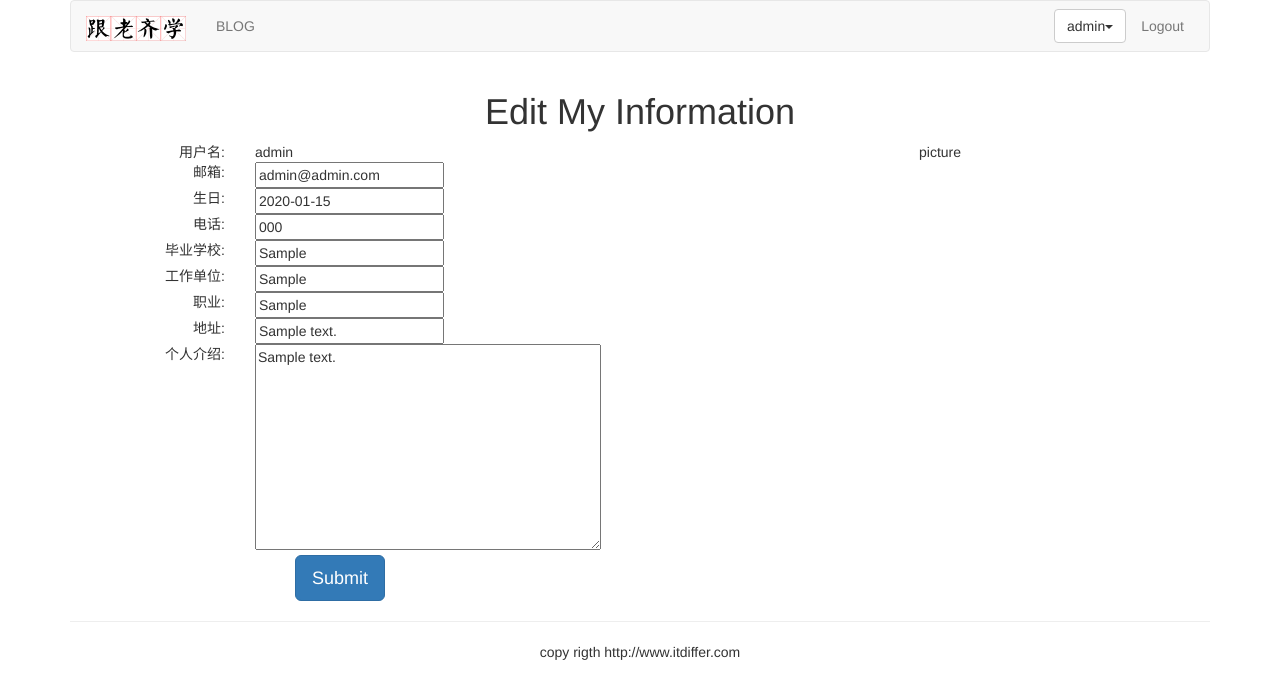
After one commit to liuchangfu/Blog, a Django app: page /account/edit-my-information/ in a window 1280 px wide. The commit adds this page. Shown: the top 699 px of the page. Run offline with Django 3.2, Linux system fonts and the light colour scheme; a user stored in the database is signed in; data comes from the database, SQL or seed files in the repository; tables that the repository leaves empty hold one stand-in row (values such as "Sample post"); some libraries are stand-ins or nearby versions.

```diff
--- a/Blog/settings.py
+++ b/Blog/settings.py
@@ -37,6 +37,7 @@ INSTALLED_APPS = [
     'django.contrib.staticfiles',
     'myblog',
     'account',
+    'password_reset',
 ]
 
 MIDDLEWARE = [
--- a/Blog/urls.py
+++ b/Blog/urls.py
@@ -20,4 +20,5 @@ urlpatterns = [
     path('admin/', admin.site.urls),
     path('blog/', include('myblog.urls'), name='myblog'),
     path('account/', include('account.urls'), name='account'),
+    path('pwd_reset/', include(('password_reset.urls', 'pwd_reset'), namespace='pwd_reset')),
 ]
--- a/account/forms.py
+++ b/account/forms.py
@@ -1,7 +1,7 @@
 # _*_ coding:utf-8 _*_
 from django import forms
 from django.contrib.auth.models import User
-from .models import UserProfile
+from .models import UserProfile, UserInfo
 
 
 class LoginForm(forms.Form):
@@ -23,7 +23,20 @@ class RegistrationForm(forms.ModelForm):
             raise forms.ValidationError('password do not match.')
         return cd['password2']
 
+
 class UserProfileForm(forms.ModelForm):
     class Meta:
         model = UserProfile
-        fields = ('phone','birth')
+        fields = ('phone', 'birth')
+
+
+class UserInfoForm(forms.ModelForm):
+    class Meta:
+        model = UserInfo
+        fields = ('school','company', 'profession', 'address', 'aboutme')
+
+
+class UserForm(forms.ModelForm):
+    class Meta:
+        model = User
+        fields = ('email',)
--- a/account/urls.py
+++ b/account/urls.py
@@ -10,23 +10,39 @@ app_name = 'account'
 urlpatterns = [
     # path('login/', views.user_login, name='user_login'), # 自定义登录
     path('login/', LoginView.as_view(), name='user_login'),  # django内置登录
+
     path('new-login/', LoginView.as_view(template_name='account/login.html'), name='user_login'),
+
     path('logout/', LogoutView.as_view(template_name='account/logout.html'), name='user_logout'),
+
     path('register/', views.register, name='user_register'),
+
     path('password-change/', PasswordChangeView.as_view(template_name='account/password_change_form.html',
-                                                        success_url='account/password_change_done',
+                                                        success_url='/account/password-change-done',
                                                         ), name='password_change'),
-    path('password-change-done', PasswordChangeDoneView.as_view(template_name='account/password_change_done.html'),
+
+    path('password-change-done/', PasswordChangeDoneView.as_view(template_name='account/password_change_done.html'),
          name='password_change_done'),
-    path('password-reset', PasswordResetView.as_view(template_name='account/password_reset_form.html',
-                                                     email_template_name='account/password_reset_email.html',
-                                                     subject_template_name='account/password_reset_subject.txt',
-                                                     )),
-    path('password-reset-done/', PasswordResetDoneView.as_view(template_name='account/password_reset_done.html')),
+
+    path('password-reset/', PasswordResetView.as_view(template_name='account/password_reset_form.html',
+                                                      email_template_name='account/password_reset_email.html',
+                                                      success_url='/account/password-reset-done',
+                                                      subject_template_name='account/password_reset_subject.txt',
+                                                      ), name='password_reset'),
+
+    path('password-reset-done/', PasswordResetDoneView.as_view(template_name='account/password_reset_done.html'),
+         name='password_reset_done'),
+
     path('password-reset-confirm/<uidb64>/<token>/',
          PasswordResetConfirmView.as_view(template_name='account/password_reset_confirm.html',
-                                          success_url='account/password_reset_complete')),
+                                          success_url='/account/password-reset-complete'),
+         name='password_reset_confirm'),
+
     path('password-reset-complete/',
-         PasswordResetCompleteView.as_view(template_name='account/password_reset_complete.html')),
+         PasswordResetCompleteView.as_view(template_name='account/password_reset_complete.html'),
+         name='password_reset_complete'),
 
+    path('my-information/', views.myself, name='my_informaiton'),
+
+    path('edit-my-information/', views.myself_edit, name='edit_my_informaiton'),
 ]
--- a/account/views.py
+++ b/account/views.py
@@ -1,7 +1,11 @@
 from django.shortcuts import render
 from django.http import HttpResponse
 from django.contrib.auth import authenticate, login
-from .forms import LoginForm, RegistrationForm, UserProfileForm
+from .forms import LoginForm, RegistrationForm, UserProfileForm, UserForm, UserInfoForm
+from django.contrib.auth.decorators import login_required
+from django.contrib.auth.models import User
+from .models import UserProfile, UserInfo
+from django.http import HttpResponseRedirect
 
 
 # Create your views here.
@@ -38,6 +42,7 @@ def register(request):
             new_profile = userprofile_form.save(commit=False)
             new_profile.user = new_user
             new_profile.save()
+            UserInfo.objects.create(user=new_user)
             return HttpResponse('Successfully!!')
         else:
             return HttpResponse('Sorry,your can not register.')
@@ -45,3 +50,50 @@ def register(request):
         user_form = RegistrationForm()
         userprofile_form = UserProfileForm()
         return render(request, 'account/register.html', {'form': user_form, 'profile': userprofile_form})
+
+
+@login_required(login_url='/account/login/')
+def myself(request):
+    # user = User.objects.filter(username=request.user.username)
+    # userprofile = UserProfile.objects.filter(user=user)
+    # userinfo = UserInfo.objects.filter(user=user)
+    user = User.objects.get(username=request.user.username)
+    userprofile = UserProfile.objects.get(user=user)
+    userinfo = UserInfo.objects.get(user=user)
+    return render(request, 'account/myself.html', {'user': user, "userinfo": userinfo, "userprofile": userprofile})
+
+
+@login_required(login_url='/account/login/')
+def myself_edit(request):
+    user = User.objects.get(username=request.user.username)
+    userprofile = UserProfile.objects.get(user=request.user)
+    userinfo = UserInfo.objects.get(user=request.user)
+
+    if request.method == 'POST':
+        user_form = UserForm(request.POST)
+        userprofile_form = UserProfileForm(request.POST)
+        userinfo_form = UserInfoForm(request.POST)
+        if user_form.is_valid() * userprofile_form.is_valid() * userinfo_form.is_valid():
+            user_cd = user_form.cleaned_data
+            userprofile_cd = userprofile_form.cleaned_data
+            userinfo_cd = userinfo_form.cleaned_data
+            user.email = user_cd['email']
+            userprofile.birth = userprofile_cd['birth']
+            userprofile.phone = userprofile_cd['phone']
+            userinfo.school = userinfo_cd['school']
+            userinfo.company = userinfo_cd['company']
+            userinfo.profession = userinfo_cd['profession']
+            userinfo.address = userinfo_cd['address']
+            userinfo.aboutme = userinfo_cd['aboutme']
+            user.save()
+            userprofile.save()
+            userinfo.save()
+        return HttpResponseRedirect('/account/my-information/')
+    else:
+        user_form = UserForm(instance=request.user)
+        userprofile_form = UserProfileForm(initial={'birth': userprofile.birth, "phone": userprofile.phone})
+        userinfo_form = UserInfoForm(
+            initial={"school": userinfo.school, "company": userinfo.company, "profession": userinfo.profession,
+                     "address": userinfo.address, "aboutme": userinfo.aboutme})
+        return render(request, "account/myself_edit.html",
+                      {"user_form": user_form, "userprofile_form": userprofile_form, "userinfo_form": userinfo_form})
--- /dev/null
+++ b/templates/account/myself_edit.html
@@ -0,0 +1,66 @@
+{% extends 'base.html' %}
+
+{% block title %}my information{% endblock %}
+{% block content %}
+    <div class="row text-center vertical-middle-sm">
+        <h1>Edit My Information</h1>
+            <div class="row">
+                <div class="col-md-6">
+                    <form class="form-horizontal" action="." method="post">
+                        {% csrf_token %}
+                        <div class="row">
+                            <div class="col-md-4 text-right"><span>用户名:</span></div>
+                            <div class="col-md-8 text-left"><span>{{ user.username }}</span></div>
+                        </div>
+
+                        <div class="row">
+                            <div class="col-md-4 text-right"><span>邮箱:</span></div>
+                            <div class="col-md-8 text-left"><span>{{ user_form.email }}</span></div>
+                        </div>
+
+                        <div class="row">
+                            <div class="col-md-4 text-right"><span>生日:</span></div>
+                            <div class="col-md-8 text-left"><span>{{ userprofile_form.birth }}</span></div>
+                        </div>
+
+                        <div class="row">
+                            <div class="col-md-4 text-right"><span>电话:</span></div>
+                            <div class="col-md-8 text-left"><span>{{ userprofile_form.phone }}</span></div>
+                        </div>
+
+                        <div class="row">
+                            <div class="col-md-4 text-right"><span>毕业学校:</span></div>
+                            <div class="col-md-8 text-left"><span>{{ userinfo_form.school }}</span></div>
+                        </div>
+
+                        <div class="row">
+                            <div class="col-md-4 text-right"><span>工作单位:</span></div>
+                            <div class="col-md-8 text-left"><span>{{ userinfo_form.company }}</span></div>
+                        </div>
+
+                        <div class="row">
+                            <div class="col-md-4 text-right"><span>职业:</span></div>
+                            <div class="col-md-8 text-left"><span>{{ userinfo_form.profession }}</span></div>
+                        </div>
+
+                        <div class="row">
+                            <div class="col-md-4 text-right"><span>地址:</span></div>
+                            <div class="col-md-8 text-left"><span>{{ userinfo_form.address }}</span></div>
+                        </div>
+
+                        <div class="row">
+                            <div class="col-md-4 text-right"><span>个人介绍:</span></div>
+                            <div class="col-md-8 text-left"><span>{{ userinfo_form.aboutme }}</span></div>
+                        </div>
+
+                        <div class="row">
+                            <input type="submit" class="btn btn-primary btn-lg" value="Submit">
+                        </div>
+                    </form>
+            </div>
+        <div class="col-md-6">
+            <p>picture</p>
+        </div>
+    </div>
+</div>
+{% endblock %}
--- a/templates/header.html
+++ b/templates/header.html
@@ -19,6 +19,7 @@
                             </button>
                             <ul class="dropdown-menu">
                                 <li><a href="{% url 'account:password_change' %}">修改密码</a></li>
+                                <li><a href="{% url 'account:my_informaiton' %}">个人信息</a></li>
                             </ul>
                         </div>
                     </li>
--- a/templates/registration/login.html
+++ b/templates/registration/login.html
@@ -20,5 +20,7 @@
         </div>
         <input type="submit" class="btn btn-primary btn-lg" value="Login">
     </form>
+    <p style="margin-top: 10px">Forgot your password?<a href="{% url 'pwd_reset:password_reset_recover' %}">reset password</a></p>
+    <p style="margin-top: 10px">if had no a username,<a href="{% url 'account:user_register' %}">Register to be a user</a>,please</p>
 </div>
 {% endblock %}
```
Also changed, not shown: account/models.py (+16 -3 lines), templates/account/myself.html (added, +61 -0 lines).
